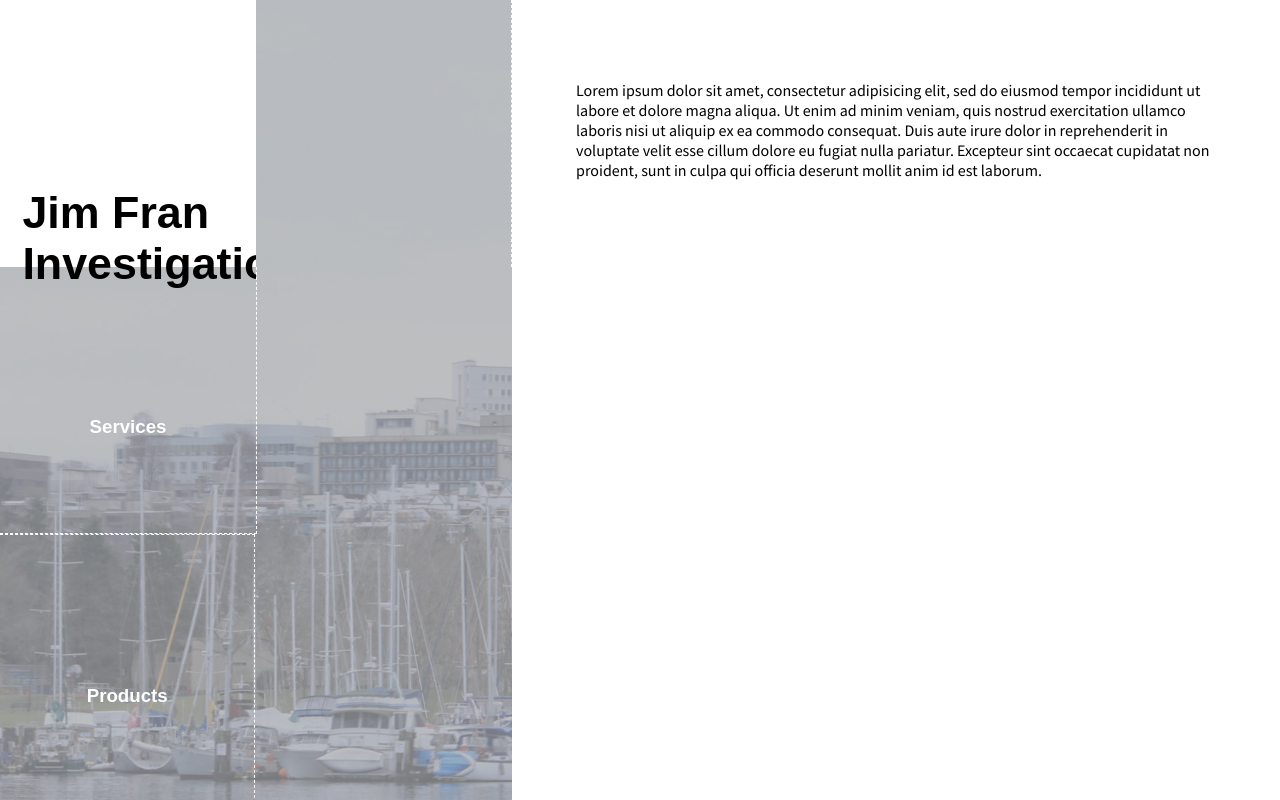
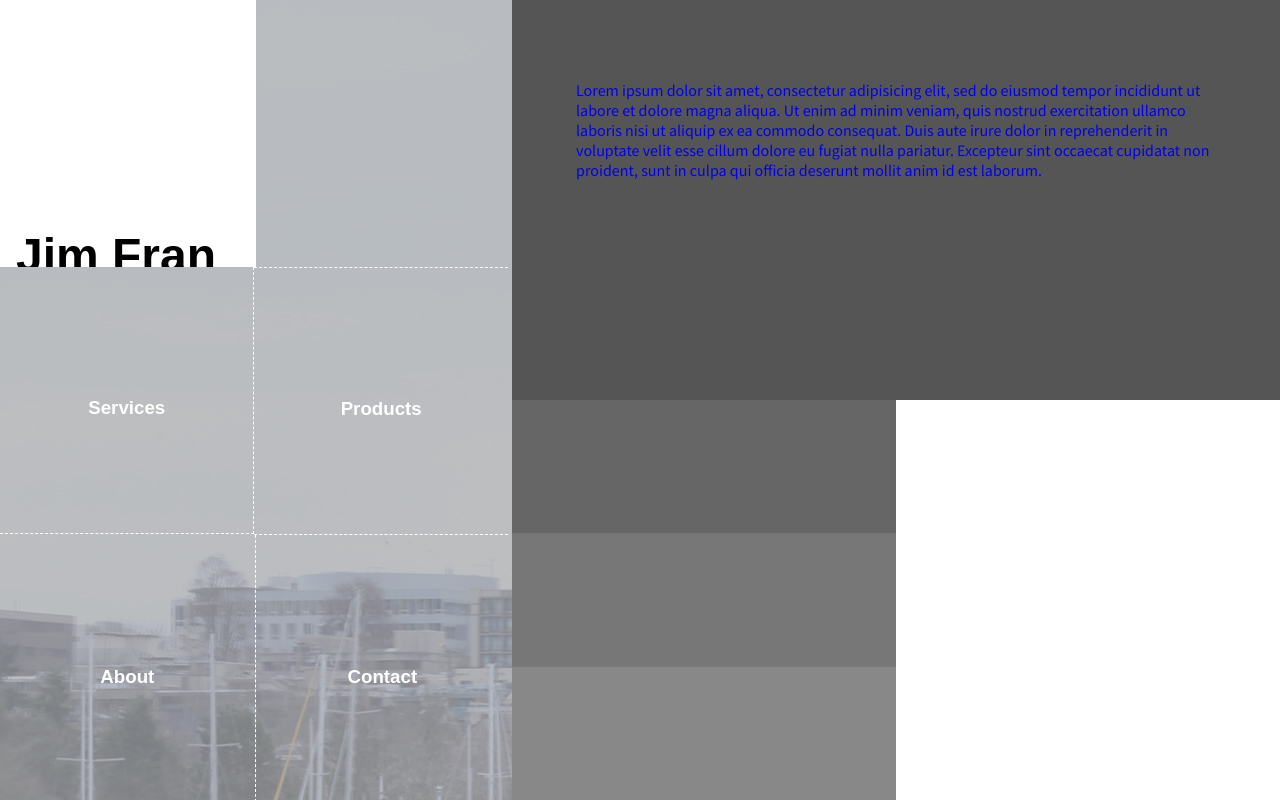
Before and after one commit to jfxvii/iat381-P02-team03, a plain HTML site: page _work/Project 2/index.html in a window 1280 px wide. Drawn offline with Linux system fonts and the light colour scheme.

Commit message:
changes to css

```diff
--- a/_work/Project 2/_include/css/grid.css
+++ b/_work/Project 2/_include/css/grid.css
@@ -17,3 +17,8 @@
 	height:100%;
 	float: left;
 }
+
+img{
+	max-width: 100%;
+	height:auto;
+}
--- a/_work/Project 2/_include/css/main.css
+++ b/_work/Project 2/_include/css/main.css
@@ -1,9 +1,14 @@
+
+html{
+	font-size: 100%;
+}
 
 html, body{
 	height: 100%;
 	margin: 0;
-	overflow: auto;
+	overflow: hidden;
 	position: relative;
+	z-index: 1;
 }
 
 h1,
@@ -13,11 +18,12 @@ h3{
 }
 
 h1{
-	font-size: 2.8rem;
-	overflow: auto;
+	font-size: 3rem; /* 48/16px = 3rem*/
+	line-height: 3rem; /* 48px/ 16 = 3rem */
 }
 
 p{
+	font-size: 1rem;
 	font-family: 'Source Sans Pro', sans-serif;
 }
 
@@ -25,16 +31,17 @@ p{
 	width: 100%;
 	height: 100%;
 	margin:0;
-	position: relative;
+	position: absolute;
+	background: url(../img/background.jpg);
+	background-repeat: no-repeat;
+	background-position: left top;
+	z-index: -99;
 }
 
 .img{
 	width: 100%;
 	height: 100%;
 	position: absolute;
-	background-repeat: no-repeat;
-	background-position: left top;
-	z-index: -5;
 }
 
 #bg-img .overlay {
@@ -44,7 +51,8 @@ p{
 	background: #26292E;
 	opacity: 0.3;
 	/*filter: alpha(opacity=50);*/
-	z-index: -1;
+	z-index: -10;
+	clear: float;
 }
 
 .col-1of2 a{
@@ -58,17 +66,17 @@ p{
 	display: block;
 	margin-right: 0;
 	background-color: #fff;
+	overflow: hidden;
 }
 
 .title h1{
-	padding: 3.5em 0 0 0.5em;
+	padding: 12.5rem 0 0 1rem;
 	color: #000;
 }
 
 .box2{
 	width: 49.8%;
 	height: 33.33%;
-	border-right: 1px dashed #fff;
 	display: block;
 	float: left;
 	margin-left: 0;
@@ -76,6 +84,7 @@ p{
 
 .box-buttons{
 	height: 33.33%;
+	margin-left: 0;
 }
 
 .box-buttons:hover{
@@ -85,7 +94,7 @@ p{
 .box-buttons h3{
 	text-align: center;
 	color: #fff;
-	padding: 7em 0;
+	padding: 7rem 0;
 }
 
 .box-buttons h3:hover{
@@ -93,46 +102,109 @@ p{
 }
 
 #service{
-	width: 50%;
+	width: 49.5%;
 	float: left;
 	display: inline;
-	border-right: 1px dashed #fff;
-	border-bottom: 1px dashed #fff;
+	border-right: 0.0625rem dashed #fff;
+	border-bottom: 0.0625rem dashed #fff;
 }
 
 #product{
-	width: 49.7%;
+	width: 49.5%;
 	float: left;
 	display: block;
-	border-right: 1px dashed #fff;
-	border-bottom: 1px dashed #fff;
-	border-top: 1px dashed #fff;
+	border-bottom: 0.0625rem dashed #fff;
+	border-top: 0.0625rem dashed #fff;
 }
 
 #about{
-	width: 50%;
+	width: 49.73%;
 	float: left;
 	display: inline;
-	border-right: 1px dashed #fff;
+	border-right: 0.0625rem dashed #fff;
 }
 
 #contact{
-	width: 49.7%;
+	width: 49.5%;
 	float: left;
 	display: block;
-	border-right: 1px dashed #fff;
 }
 
 
-/*Left Section*/
+/*Right Section*/
 
-.article{
-	width: 100;
+.home-container{
+	width: 100%;
 	height: 100%;
 	background-color: #fff;
+	clear: float;
 }
 
-.article p{
+/***** content ******/
+
+.introduction{
+	width: 100%;
+	height: 50%;
+	background-color: #555;
+	display: block;
+	float:left;
+	overflow: hidden;
+}
+
+/*.introduction div{
+	position: fixed;
+}*/
+
+.intro-div{
+/*	position: relative;
+*/
+	float: left;
+	display: inline;
+}
+
+.img-intro{
+	display: block;
+}
+
+.photo{
+	display: block;
+	width:100%;
+	height: 50%;
+	/*background-color: #fff;*/
+	float: right;
+/*	position: absolute;*/
+
+}
+
+.introduction p{
 	margin: 0;
-	padding: 5em 4em 1em 4em;
+	padding: 5rem 4rem 1rem 4rem;
 }
+
+.featured{
+	width: 50%;
+	height: 50%;
+	display: block;
+	float: left;
+}
+
+.first-article{
+	background-color: #666;
+	width:100%;
+	height:33.33%;
+	display: block;
+}
+
+.second-article{
+	background-color: #777;
+	width:100%;
+	height:33.33%;
+	display: block;
+}
+
+.third-article{
+	background-color: #888;
+	width:100%;
+	height:33.33%;
+	display: block;
+}
--- a/_work/Project 2/index.html
+++ b/_work/Project 2/index.html
@@ -3,8 +3,11 @@
 <head>
 
 	<meta charset="utf-8">
+	<meta name="viewport" content="width=device-width">
+	<link rel="stylesheet" type="text/css" href="_include/css/reset.css">
 	<link href="_include/css/main.css" rel="stylesheet">
 	<link rel="stylesheet" href="_include/css/grid.css">
+	<link rel="stylesheet" href="_include/css/responsive.css">
 	<link href='http://fonts.googleapis.com/css?family=Source+Sans+Pro:200,300,400,600,700,900,200italic,300italic,400italic,600italic,700italic,900italic' rel='stylesheet' type='text/css'>
 
 	<title>A little Hard Boiled Detective Agency </title>
@@ -13,7 +16,6 @@
 
 <body>
 	<div id="bg-img">
-		<img src="_include/img/background.jpg" class="img">
 		<div class="overlay"></div>
 		<div class="col-1of2">
 			<a href="#home">
@@ -45,7 +47,14 @@
 			</a>
 		</div>
 		<div class="col-2of2">
-			<div class="article">
+			<div class="home-container">
+				<section class="introduction">
+					<a href="#about">
+					<div>
+						<div class="intro-div">
+
+			<!-- 			<img src="_include/img/photographer2.jpg" class="img-intro"> -->
+						<div class="photo">
 							<p>Lorem ipsum dolor sit amet, consectetur adipisicing elit, sed do eiusmod
 							tempor incididunt ut labore et dolore magna aliqua. Ut enim ad minim veniam,
 							quis nostrud exercitation ullamco laboris nisi ut aliquip ex ea commodo
@@ -56,4 +65,21 @@
 						</div>
 						</div>
 					</div>
+					</a>
+				</section>
+
+				<div class="featured">
+					<article class="first-article">
+
+					</article>
+					<article class="second-article">
+
+					</article>
+					<article class="third-article">
+
+					</article>
+				</div>
+			</div>
+		</div>
+	</div>
 </body>
```
Lines whose indentation alone changed are shown as unchanged.
